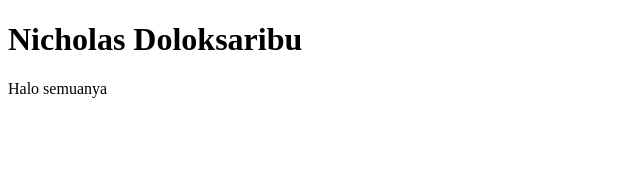
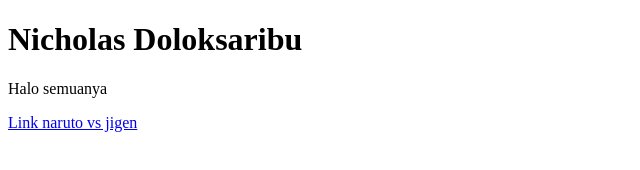
Before and after one commit to nicholasdoloksaribu/nicholasdoloksaribu.github.io, a plain HTML site: page index.html in a window 1280 px wide. Shown: the whole page, without its empty margins (0-640 px from the left). Drawn offline with Linux system fonts and the light colour scheme.

Commit message:
Update index.html

```diff
--- a/index.html
+++ b/index.html
@@ -6,5 +6,10 @@
 <body>
 <h1>Nicholas Doloksaribu</h1>
  <p>Halo semuanya</p>
+ <a href="https://v16-webapp.tiktok.com/ebe8a990aa883a7f359d13757db6b8db/632766bd/video/tos/useast2a/tos-useast2a-pve-00
+          37-aiso/ee0ffe6bf6c34c9a87b3678ae6c6c156/?a=1988&ch=0&cr=0&dr=0&lr=tiktok&cd=0%7C0%7C1%7C0&cv=1&br=2624&bt=1312&cs=0
+          &ds=3&ft=eXd.6H.EMyq8ZXcBdhe2NgLBml7Gb&mime_type=video_mp4&qs=0&rc=NjdnZmc1Ozo7ZWQ7ZjM3aEBpM3Y8eWY6ZjpxOzMzZjgzM0AtM
+          mE2MTI0X2AxYWMzYDIvYSNtZTRlcjQwXmhgLS1kL2Nz cw%3D%3D&l=202209181242080102451361030E427823&btag=80000">Link naruto vs jigen</a>
+
 </body>
 </html>
```
